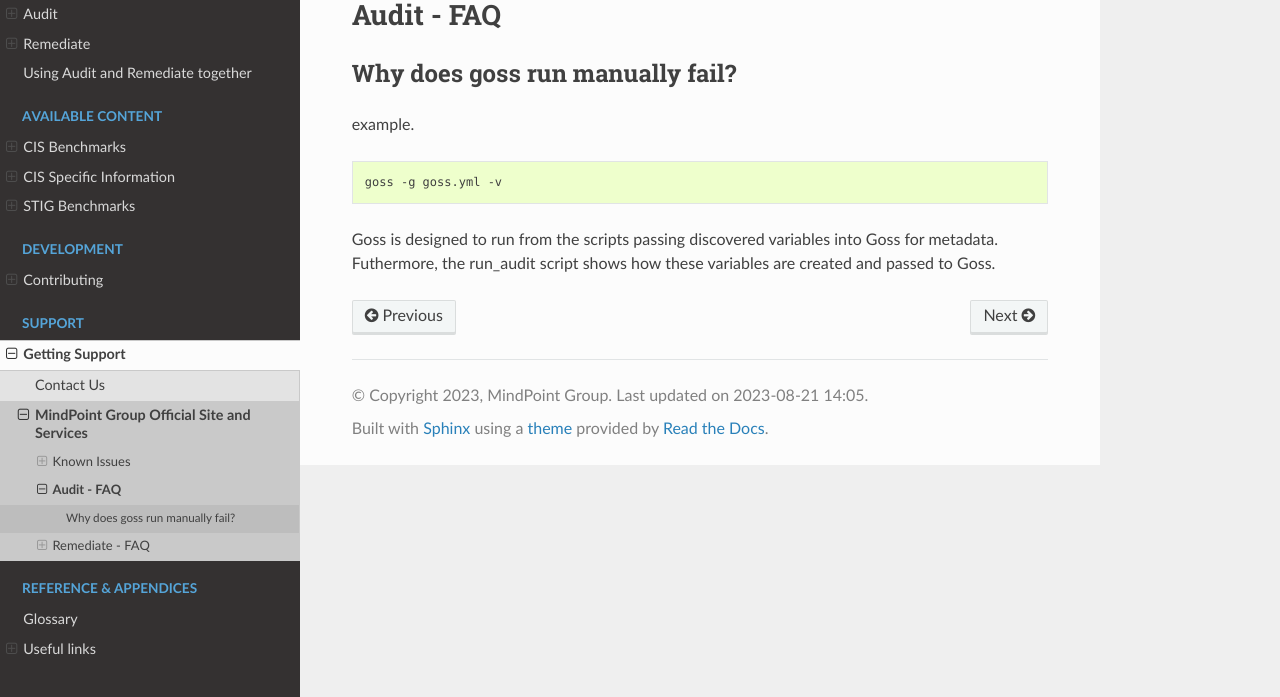
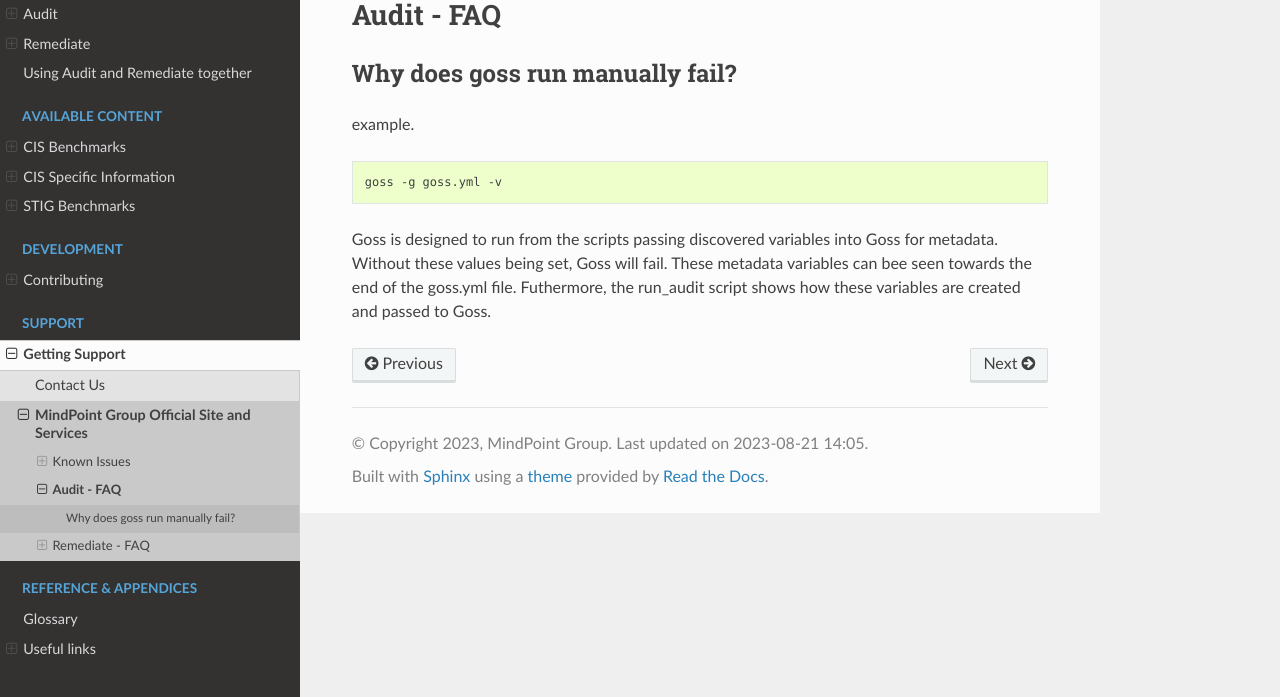
Before and after one commit to ansible-lockdown/MPG-AL-READTHEDOCS, a Sphinx documentation site: the page built from docs/source/audit/audit-faq.rst, in a window 1280 px wide, cut to the strip 203-900 px from the top of the page. Built offline with Sphinx 7.4.7 and the Read the Docs theme 2.0.0, drawn with Linux system fonts in a browser that asks for light colours; pages that are not in the unit, such as notebooks, are missing from menus.

Commit message:
Typo fix -2
Signed-off-by: Frederick Witty <frederickw@mindpointgroup.com>

```diff
--- a/docs/source/audit/audit-faq.rst
+++ b/docs/source/audit/audit-faq.rst
@@ -10,4 +10,4 @@
 
    goss -g goss.yml -v
 
-Goss is designed to run from the scripts passing discovered variables into Goss for metadata. Futhermore, the run_audit script shows how these variables are created and passed to Goss.
+Goss is designed to run from the scripts passing discovered variables into Goss for metadata. Without these values being set, Goss will fail. These metadata variables can bee seen towards the end of the goss.yml file. Futhermore, the run_audit script shows how these variables are created and passed to Goss.
```
